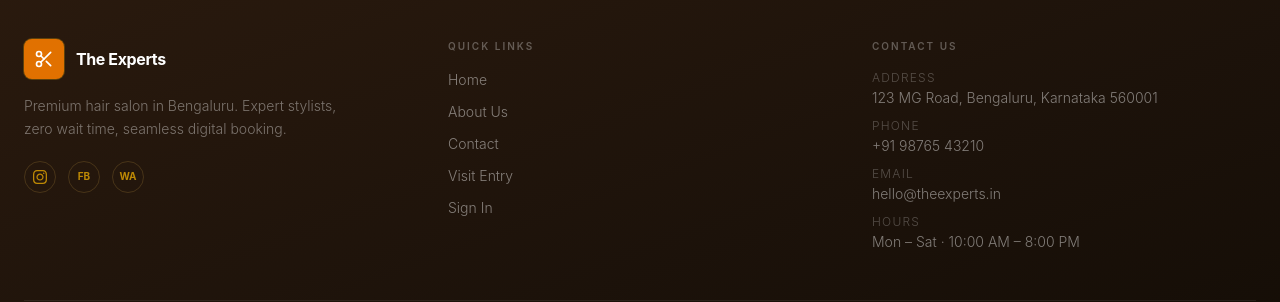
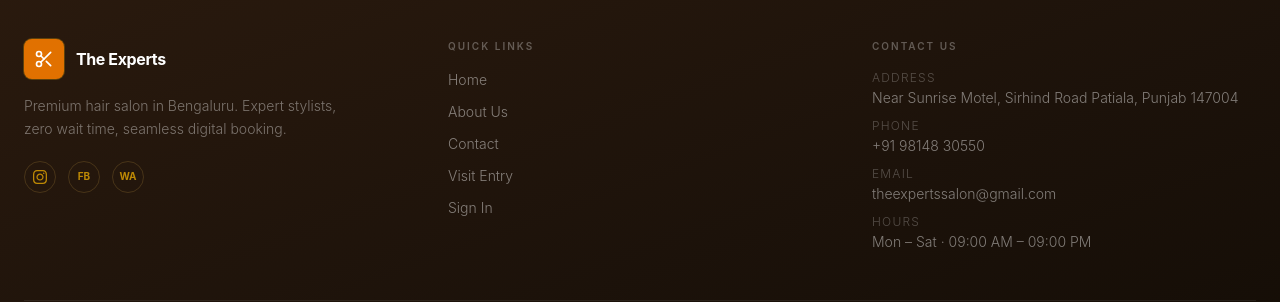
Before and after one commit to Kritgun1907/HAIR-SALON-WEBSITE, a React (Vite) app in the folder frontend/: page / in a window 1280 px wide. Shown: the part 2625-2927 px from the top of the page. Built offline with nearby package versions, Linux system fonts and the light colour scheme; no server answers.

Commit message:
Update contact details on LandingPage

```diff
--- a/frontend/src/pages/LandingPage.tsx
+++ b/frontend/src/pages/LandingPage.tsx
@@ -597,23 +597,23 @@ function SiteFooter() {
             <div className="flex flex-col gap-2.5 text-sm text-white/45 font-light">
               <p>
                 <span className="text-white/25 text-xs uppercase tracking-widest block mb-0.5">Address</span>
-                123 MG Road, Bengaluru, Karnataka 560001
+                Near Sunrise Motel, Sirhind Road Patiala, Punjab 147004
               </p>
               <p>
                 <span className="text-white/25 text-xs uppercase tracking-widest block mb-0.5">Phone</span>
                 <a href="tel:+919876543210" className="hover:text-amber-400 transition-colors duration-150">
-                  +91 98765 43210
+                  +91 98148 30550
                 </a>
               </p>
               <p>
                 <span className="text-white/25 text-xs uppercase tracking-widest block mb-0.5">Email</span>
-                <a href="mailto:hello@theexperts.in" className="hover:text-amber-400 transition-colors duration-150">
-                  hello@theexperts.in
+                <a href="theexpertssalon@gmail.com" className="hover:text-amber-400 transition-colors duration-150">
+                  theexpertssalon@gmail.com
                 </a>
               </p>
               <p>
                 <span className="text-white/25 text-xs uppercase tracking-widest block mb-0.5">Hours</span>
-                Mon – Sat · 10:00 AM – 8:00 PM
+                Mon – Sat · 09:00 AM – 09:00 PM
               </p>
             </div>
           </div>
```
